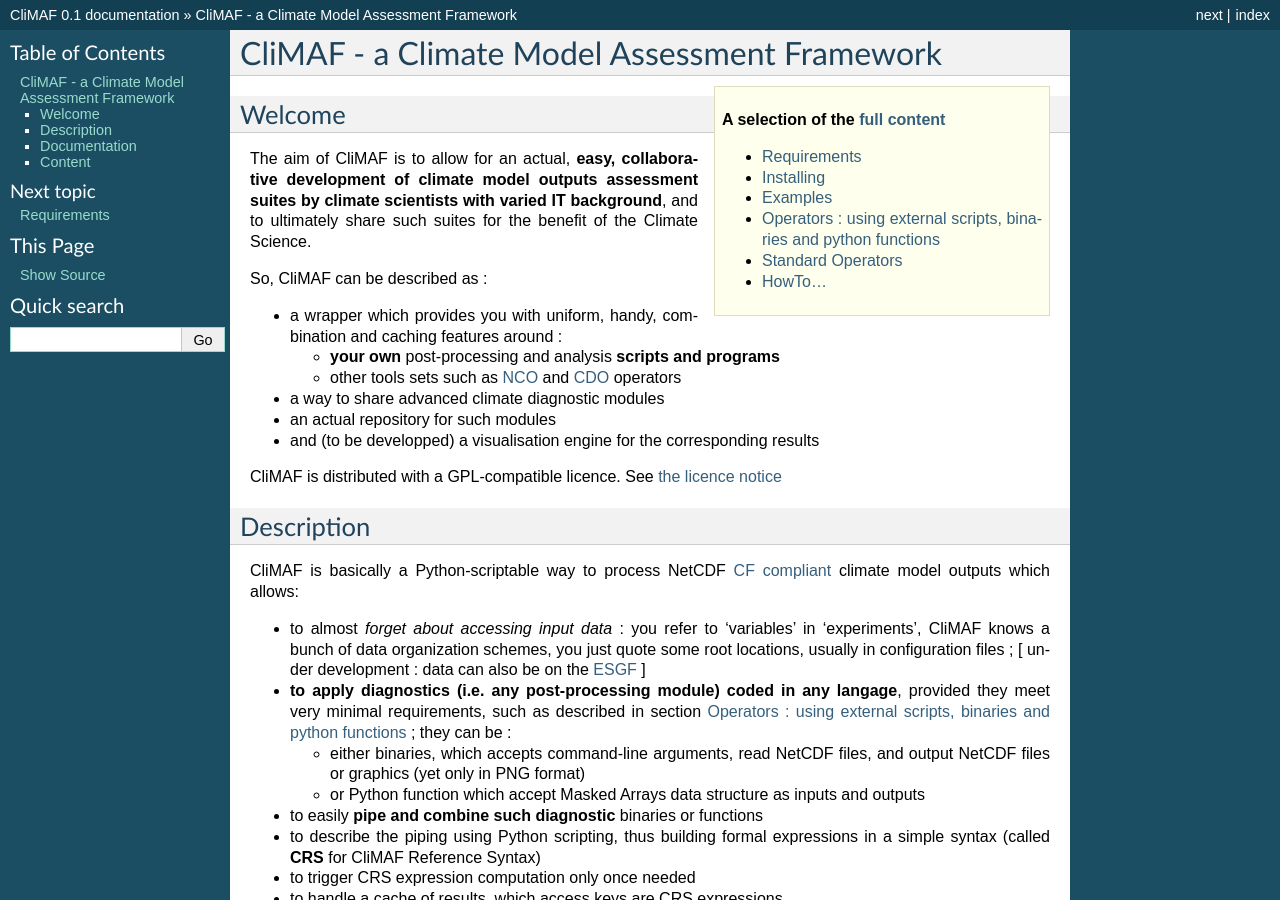
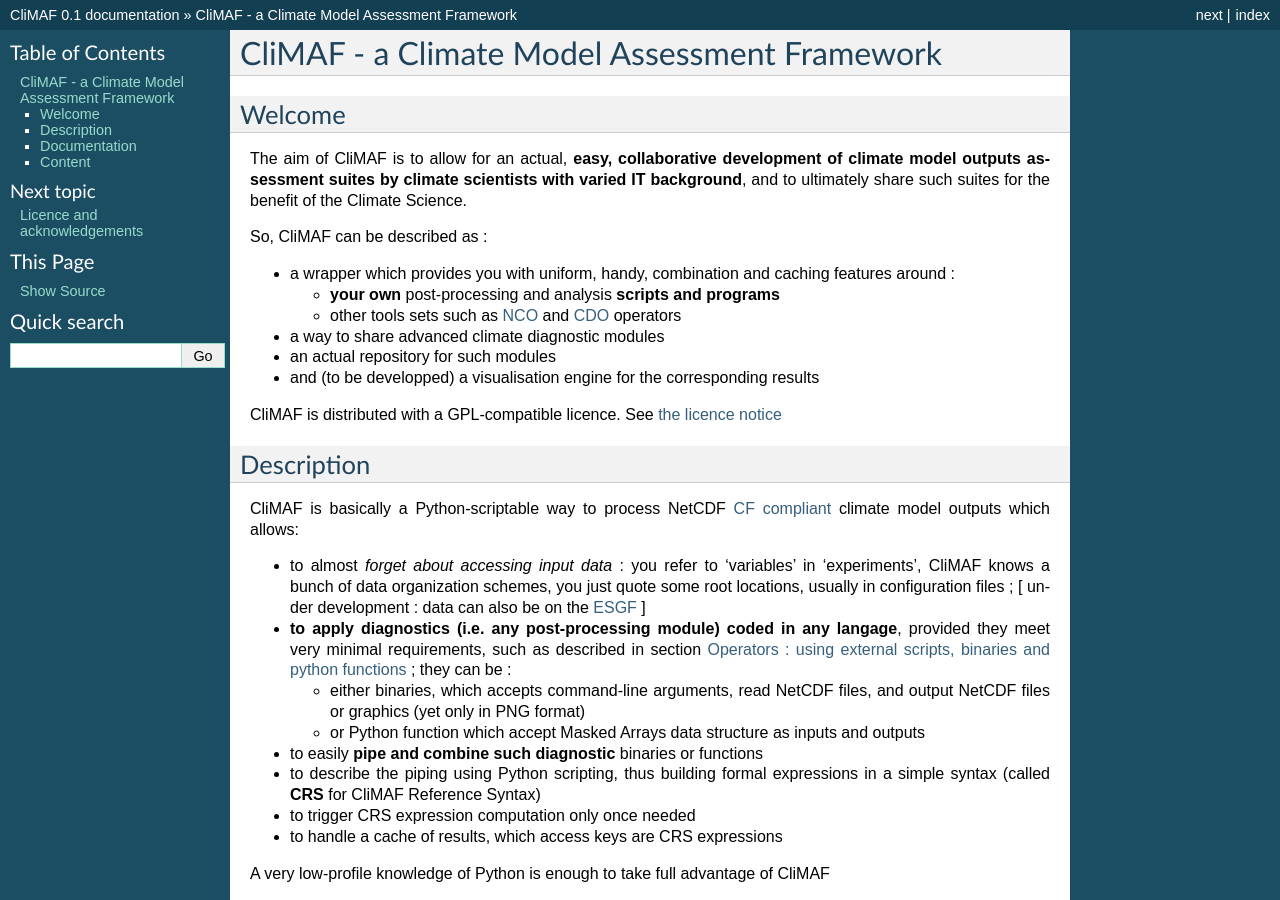
Before and after one commit to rigoudyg/climaf, a Sphinx documentation site: the page built from doc/index.rst, in a window 1280 px wide and 900 px high. Built offline with Sphinx 7.4.7, drawn with Linux system fonts in a browser that asks for light colours.

Commit message:
avoid double toc on index.rst

```diff
--- a/doc/index.rst
+++ b/doc/index.rst
@@ -5,17 +5,6 @@
 
 CliMAF - a Climate Model Assessment Framework
 ========================================================
-.. sidebar:: A selection of the :ref:`full content<mastertoc>`
-
- .. toctree::
-    :maxdepth: 1
-
-    requirements.rst
-    Installing <installing>
-    examples.rst
-    scripts.rst
-    operators.rst
-    howto.rst
 
 Welcome
 -------
```
